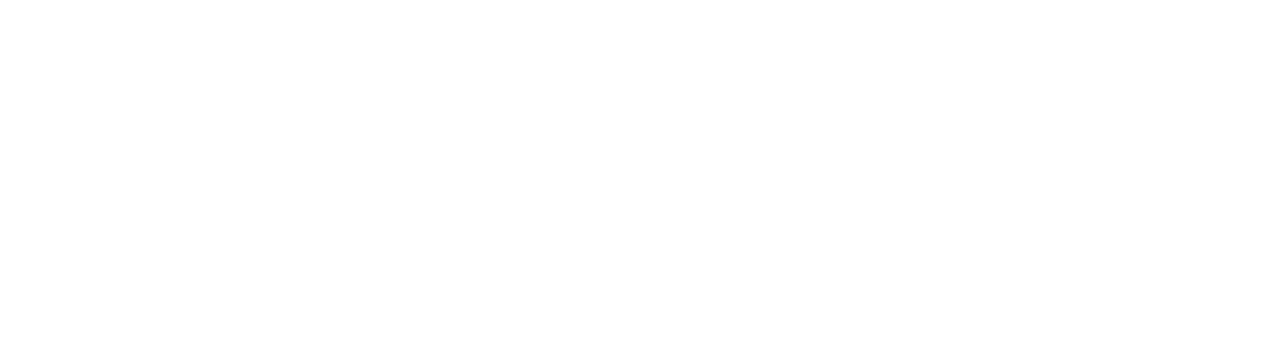
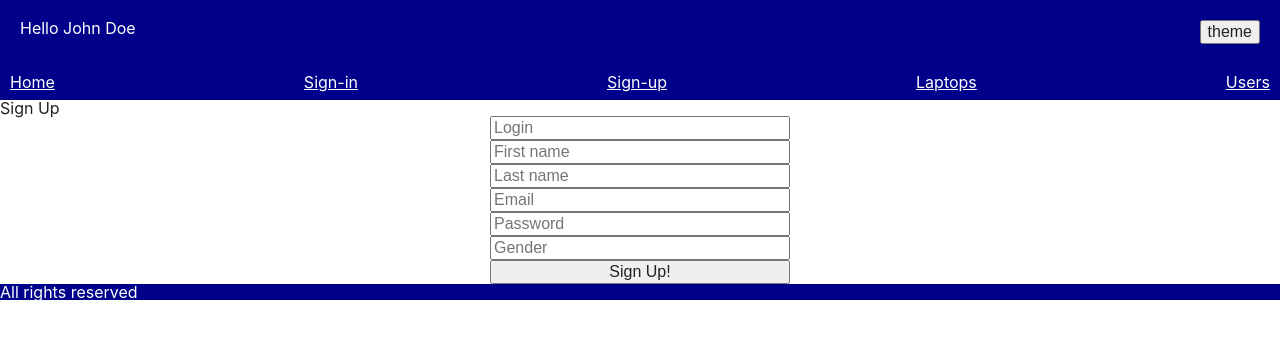
Before and after one commit to freshcourses-fe/react-lessons, a React (Create React App) app: page /signup in a window 1280 px wide. Shown: the top 338 px of the page. Built offline with nearby package versions, Linux system fonts and the light colour scheme.

Commit message:
Add useReducer

```diff
--- a/src/App.js
+++ b/src/App.js
@@ -7,6 +7,7 @@
 import CONSTANTS from './constants';
 import LaptopsPage from './pages/Laptops';
 import UsersPage from './pages/Users';
+import SignUpPage from 'pages/SignUp';
 
 /*
   реализовать на контексте и хуках смену темы
@@ -20,8 +21,12 @@
   });
   const [theme, setTheme] = useState(CONSTANTS.THEME.DARK);
 
-  function toggleTheme () {
-    setTheme(theme === CONSTANTS.THEME.DARK ? CONSTANTS.THEME.WHITE : CONSTANTS.THEME.DARK)
+  function toggleTheme() {
+    setTheme(
+      theme === CONSTANTS.THEME.DARK
+        ? CONSTANTS.THEME.WHITE
+        : CONSTANTS.THEME.DARK
+    );
   }
 
   return (
@@ -31,6 +36,7 @@
           <Switch>
             <Route exact path="/" component={MainPage} />
             <Route path="/signin" component={LoginPage} />
+            <Route path="/signup" component={SignUpPage} />
             <Route path="/laptops" component={LaptopsPage} />
             <Route path="/users" component={UsersPage} />
           </Switch>
--- /dev/null
+++ b/src/components/forms/SignUpForm/index.jsx
@@ -0,0 +1,79 @@
+import React, { useState, useReducer } from 'react';
+
+function reducer(state, action) {
+  const { value, name } = action;
+  const newState = {
+    ...state,
+    [name]: value
+  };
+  return newState;
+}
+
+const initialState = {
+  login: '',
+  firstName: '',
+  lastName: '',
+  email: '',
+  password: '',
+  gender: '',
+};
+
+const SignUpForm = (props) => {
+  const [state, dispatch] = useReducer(reducer, initialState);
+
+  const handleChange = ({ target: { value, name } }) => {
+    const action = { value, name };
+    dispatch(action);
+  };
+
+  return (
+    <form
+      style={{
+        display: 'flex',
+        maxWidth: '300px',
+        margin: '0 auto',
+        flexDirection: 'column',
+      }}
+    >
+      <input
+        placeholder="Login"
+        name="login"
+        value={state.login}
+        onChange={handleChange}
+      />
+      <input
+        placeholder="First name"
+        name="firstName"
+        value={state.firstName}
+        onChange={handleChange}
+      />
+      <input
+        placeholder="Last name"
+        name="lastName"
+        value={state.lastName}
+        onChange={handleChange}
+      />
+      <input
+        placeholder="Email"
+        name="email"
+        value={state.email}
+        onChange={handleChange}
+      />
+      <input
+        placeholder="Password"
+        name="password"
+        value={state.password}
+        onChange={handleChange}
+      />
+      <input
+        placeholder="Gender"
+        name="gender"
+        value={state.gender}
+        onChange={handleChange}
+      />
+      <button type="submit">Sign Up!</button>
+    </form>
+  );
+};
+
+export default SignUpForm;
--- /dev/null
+++ b/src/pages/SignUp/index.jsx
@@ -0,0 +1,19 @@
+import React from 'react';
+import Header from 'components/Header';
+import Footer from 'components/Footer';
+import SignUpForm from 'components/forms/SignUpForm';
+
+const SignUpPage = (props) => {
+  return (
+    <>
+      <Header />
+      <main>
+        <h2>Sign Up</h2>
+        <SignUpForm />
+      </main>
+      <Footer />
+    </>
+  );
+}
+
+export default SignUpPage;
```
